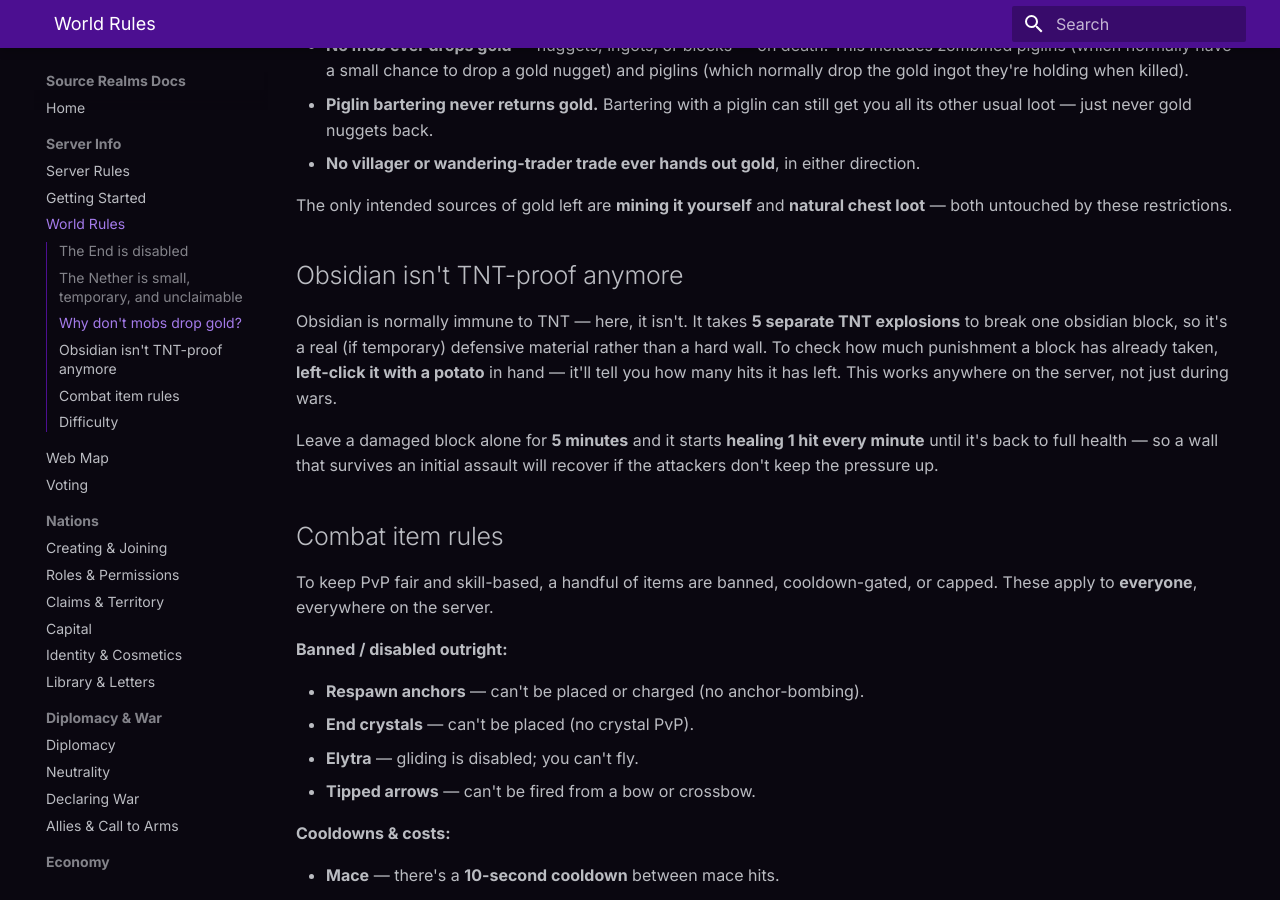
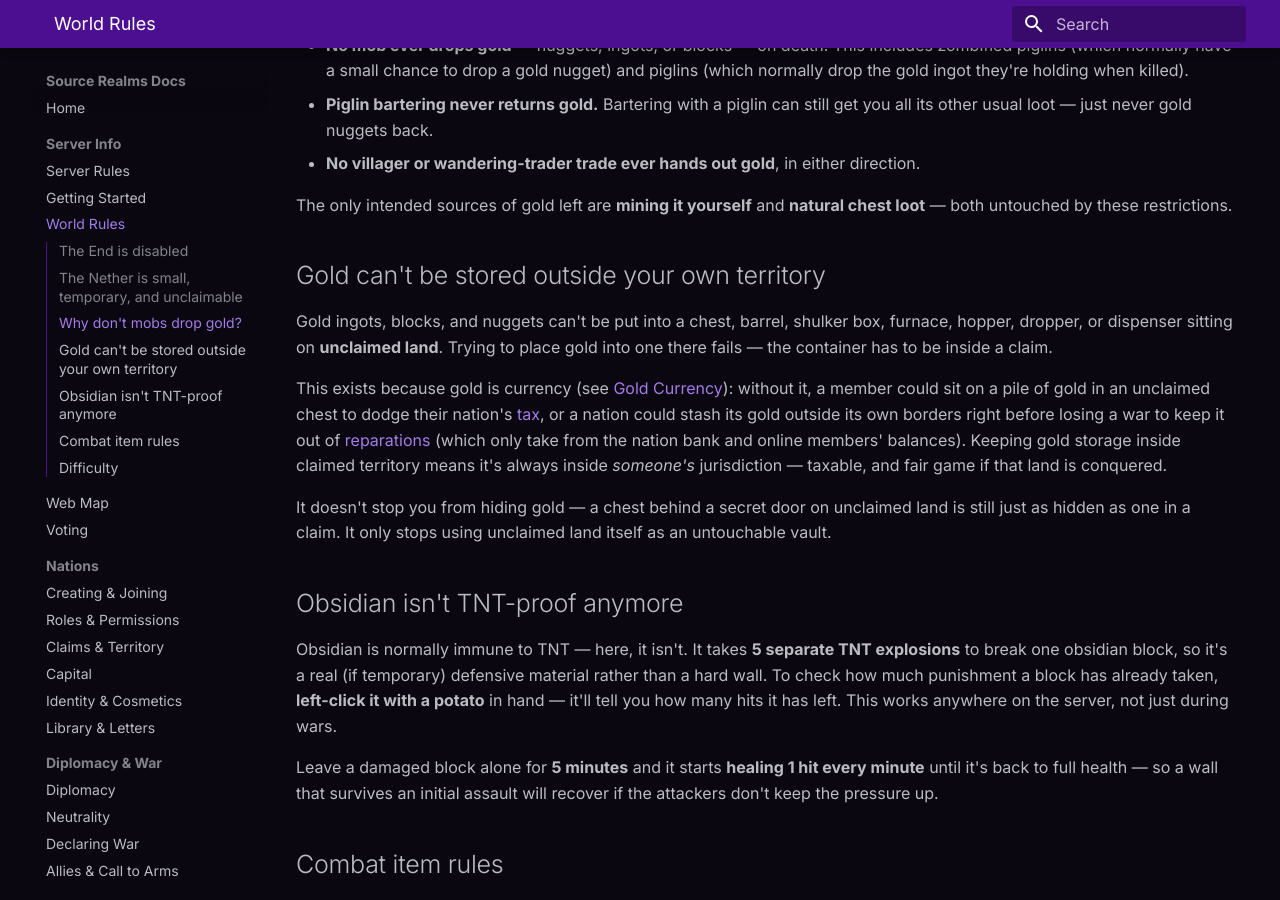
Before and after one commit to SourceRealms/sourcerealms-docs, an MkDocs documentation site: the page built from docs/world-rules.md, in a window 1280 px wide and 900 px high, scrolled down 759 px. Built offline with MkDocs 1.6.1 and Material for MkDocs 9.7.7, drawn with Linux system fonts in a browser that asks for light colours.

Commit message:
Document that gold can't be stored in containers on unclaimed land

```diff
--- a/docs/world-rules.md
+++ b/docs/world-rules.md
@@ -33,6 +33,22 @@ scarce to stop it being trivially farmed. Specifically:
 
 The only intended sources of gold left are **mining it yourself** and **natural chest loot** — both
 untouched by these restrictions.
+
+## Gold can't be stored outside your own territory
+
+Gold ingots, blocks, and nuggets can't be put into a chest, barrel, shulker box, furnace, hopper,
+dropper, or dispenser sitting on **unclaimed land**. Trying to place gold into one there fails —
+the container has to be inside a claim.
+
+This exists because gold is currency (see [Gold Currency](economy/gold.md)): without it, a member
+could sit on a pile of gold in an unclaimed chest to dodge their nation's [tax](economy/tax-upkeep.md),
+or a nation could stash its gold outside its own borders right before losing a war to keep it out of
+[reparations](war/overview.md#7-the-spoils-reparations) (which only take from the nation bank and
+online members' balances). Keeping gold storage inside claimed territory means it's always inside
+*someone's* jurisdiction — taxable, and fair game if that land is conquered.
+
+It doesn't stop you from hiding gold — a chest behind a secret door on unclaimed land is still just
+as hidden as one in a claim. It only stops using unclaimed land itself as an untouchable vault.
 
 ## Obsidian isn't TNT-proof anymore
 
```
